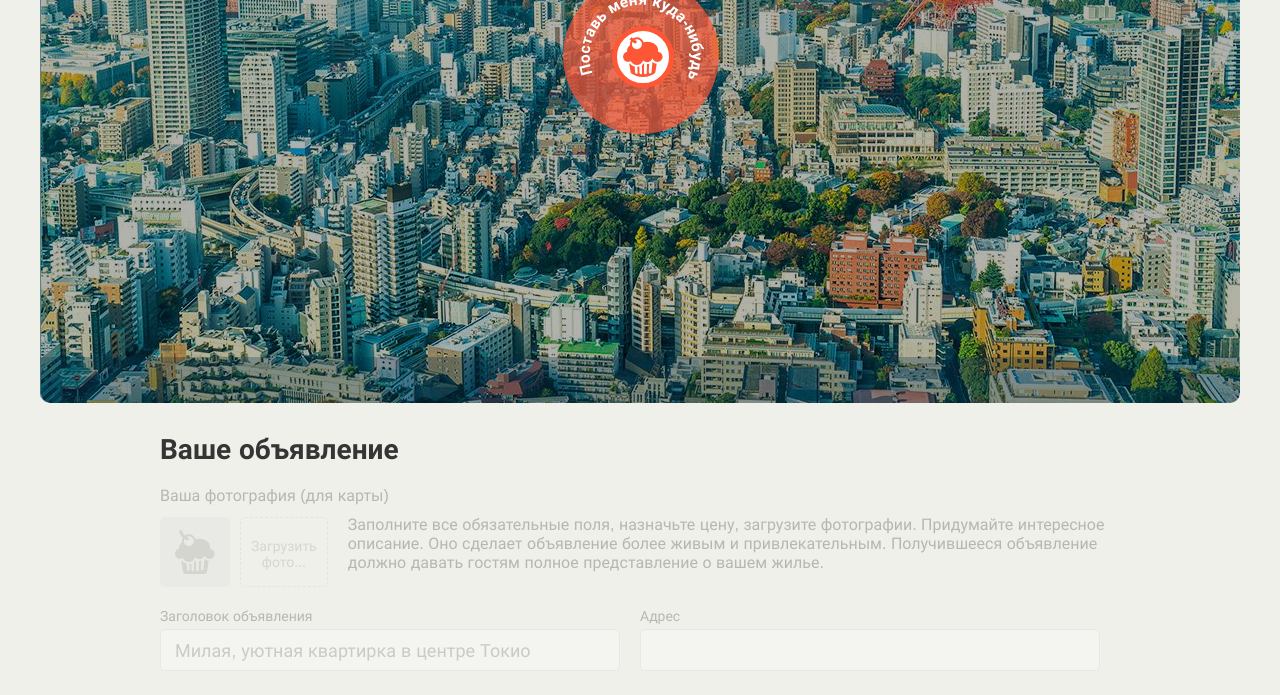
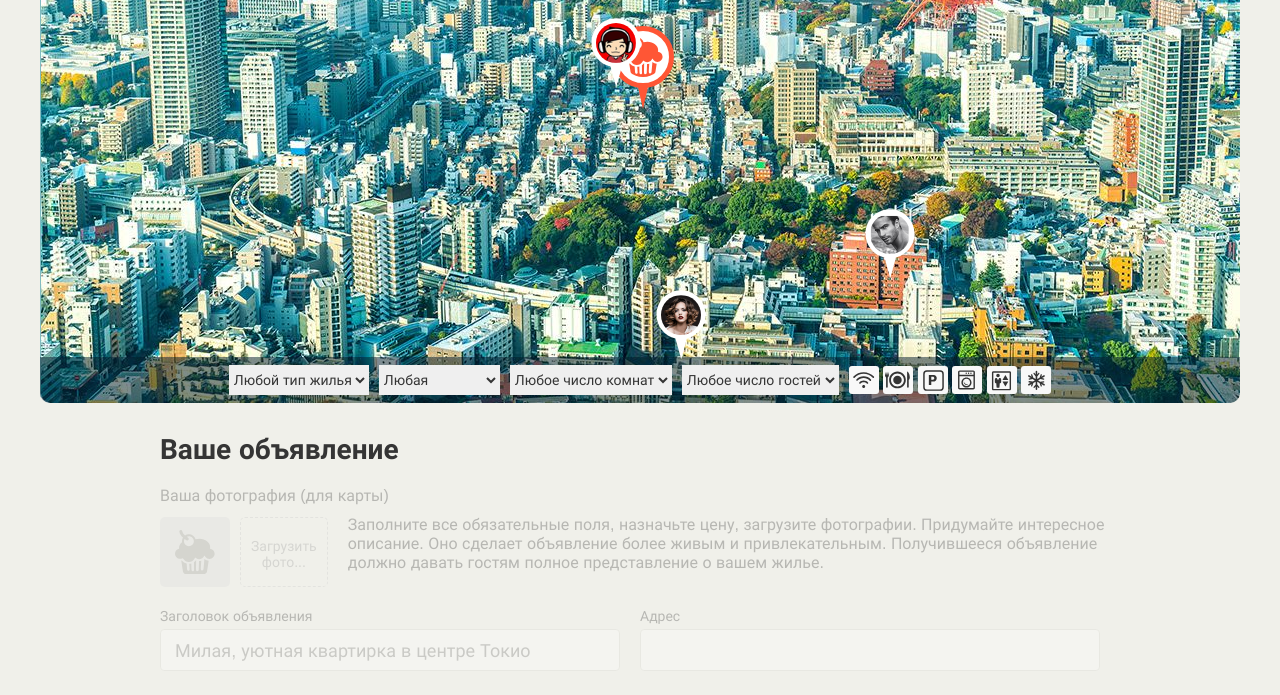
Before and after one commit to gerrymander-web/1307951-keksobooking-21, a website: page index.html in a window 1280 px wide. Shown: the part 347-1042 px from the top of the page. Drawn offline with Linux system fonts and the light colour scheme.

Commit message:
Добавляет случайные метки на карту

```diff
--- a/index.html
+++ b/index.html
@@ -23,6 +23,7 @@
         <div class="map__overlay">
           <h2 class="map__title">И снова Токио!</h2>
         </div>
+
         <button class="map__pin map__pin--main" style="left: 570px; top: 375px;">
           <img src="img/muffin-red.svg" width="40" height="44" draggable="false" alt="Метка объявления">
           <svg viewBox="0 0 70 70" width="156" height="156" aria-label="Метка для поиска жилья">
@@ -33,6 +34,7 @@
             <text><textPath xlink:href="#tophalf" startOffset="0">Поставь меня куда-нибудь</textPath></text>
           </svg>
         </button>
+
       </div>
 
       <!-- Фильтрация объявлений -->
@@ -230,7 +232,9 @@
 
   <!-- Метка объявления -->
   <template id="pin">
-    <button type="button" class="map__pin" style="left: 200px; top: 400px;"><img src="img/avatars/user07.png" width="40" height="40" draggable="false" alt="Метка объявления"></button>
+    <button type="button" class="map__pin" style="left: 200px; top: 400px;">
+      <img src="img/avatars/user07.png" width="40" height="40" draggable="false" alt="Метка объявления">
+    </button>
   </template>
 
   <!-- Сообщение об успешном создании объявления -->
@@ -248,5 +252,6 @@
     </div>
   </template>
 
+  <script src="js/main.js"></script>
 </body>
 </html>
--- a/js/main.js
+++ b/js/main.js
@@ -0,0 +1,84 @@
+'use strict';
+// Variables
+const DATA_ARRAY_LENGTH = 8;
+const DATA_ARRAY = [];
+const MAX_PRICE_NIGHT = 1000000;
+const MIN_HOUSE_PRICES = [10000, 1000, 5000, 0];
+const HOUSE_TYPE = [`Дворец`, `Квартира`, `Дом`, `Бунгало`];
+const CHECKIN_CHECKOUT = [`12:00`, `13:00`, `14:00`];
+const ROOM_NUMBERS = [100, 2, 3, 1];
+const FEATURES = [`wifi`, `dishwasher`, `parking`, `washer`, `elevator`, `conditioner`];
+const GUESTS_NUMBER = [`не для гостей`, `для 2 гостей`, `для 3 гостей`, `для 1 гостя`];
+const PICTURE_SRC = [
+  `http://o0.github.io/assets/images/tokyo/hotel1.jpg`,
+  `http://o0.github.io/assets/images/tokyo/hotel2.jpg`,
+  `http://o0.github.io/assets/images/tokyo/hotel3.jpg`];
+const PIN_SHIFT_X = 32.5;
+const PIN_SHIFT_Y = 22;
+
+let pinTemplate = document.querySelector(`#pin`).content;
+
+// Functions
+// Функция генерации случайных данных
+let getRandomNumber = function (min, max) {
+  min = Math.ceil(min);
+  max = Math.floor(max);
+  return Math.floor(Math.random() * (max - min + 1) + min);
+};
+
+// Функция заполнения DOM-элементами на основе массива JS-объектов
+let getObjectsDataArray = function () {
+  for (let i = 0; i < DATA_ARRAY_LENGTH; i++) {
+    const card = {
+      author: {
+        avatar: `img/avatars/user0${i + 1}.png`
+      },
+      offer: {
+        title: `Уютное гнездо №${i + 1}`,
+        address: `${getRandomNumber(200, 700)}, ${getRandomNumber(150, 450)}`,
+        price: getRandomNumber(MIN_HOUSE_PRICES[i % MIN_HOUSE_PRICES.length], MAX_PRICE_NIGHT),
+        type: HOUSE_TYPE[i % HOUSE_TYPE.length],
+        rooms: ROOM_NUMBERS[i % ROOM_NUMBERS.length],
+        guests: GUESTS_NUMBER[i % GUESTS_NUMBER.length],
+        checkin: CHECKIN_CHECKOUT[i % CHECKIN_CHECKOUT.length],
+        checkout: CHECKIN_CHECKOUT[i % CHECKIN_CHECKOUT.length],
+        features: FEATURES.slice(0, i % FEATURES.length + 1),
+        description: `Lorem ipsum dolor sit amet, consectetur adipiscing elit, sed do eiusmod tempor incididunt ut labore et dolore magna aliqua.`,
+        photos: PICTURE_SRC.slice(0, i % PICTURE_SRC.length + 1)
+      },
+      location: {
+        x: getRandomNumber(0, 1000),
+        y: getRandomNumber(130, 630)
+      }
+    };
+    DATA_ARRAY[i] = card;
+  }
+};
+
+let createPinElement = function (pin) {
+  let pinElement = pinTemplate.cloneNode(true);
+  pinElement.querySelector(`img`).src = pin.src;
+  pinElement.querySelector(`img`).alt = pin.alt;
+  pinElement.querySelector(`.map__pin`).style = pin.style;
+  return pinElement;
+};
+
+let renderPins = function () {
+  let fragment = document.createDocumentFragment();
+  for (let i = 0; i < DATA_ARRAY_LENGTH; i++) {
+    const pin = {
+      src: DATA_ARRAY[i].author.avatar,
+      style: `left: ${DATA_ARRAY[i].location.x + PIN_SHIFT_X}px; top: ${DATA_ARRAY[i].location.y + PIN_SHIFT_Y}px`,
+      alt: DATA_ARRAY[i].offer.title
+    };
+    fragment.appendChild(createPinElement(pin));
+  }
+  let setPinList = document.querySelector(`.map__pins`);
+  setPinList.appendChild(fragment);
+};
+
+// ---------- Run ------------
+
+getObjectsDataArray();
+document.querySelector(`.map`).classList.remove(`map--faded`);
+renderPins();
```
